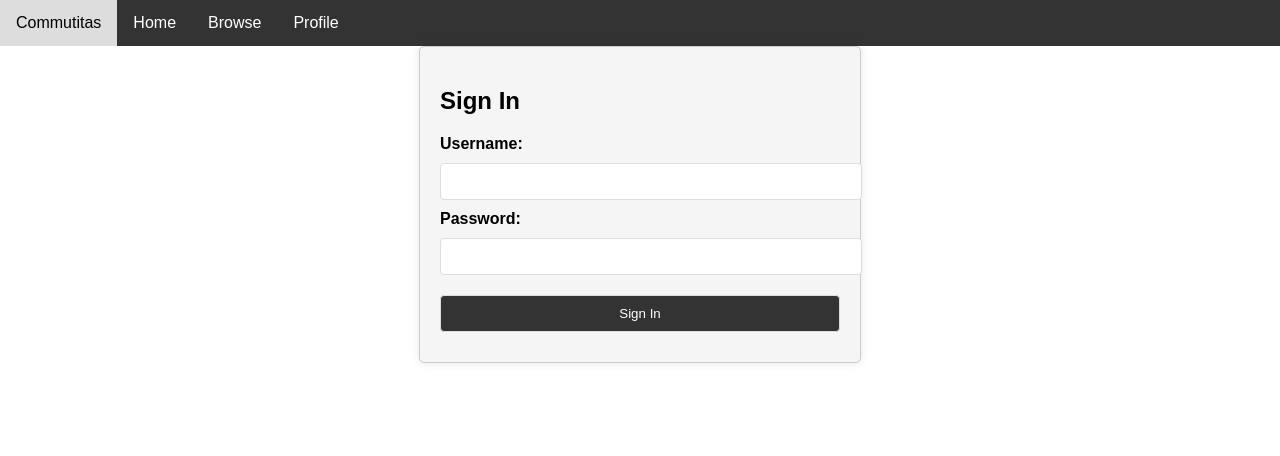
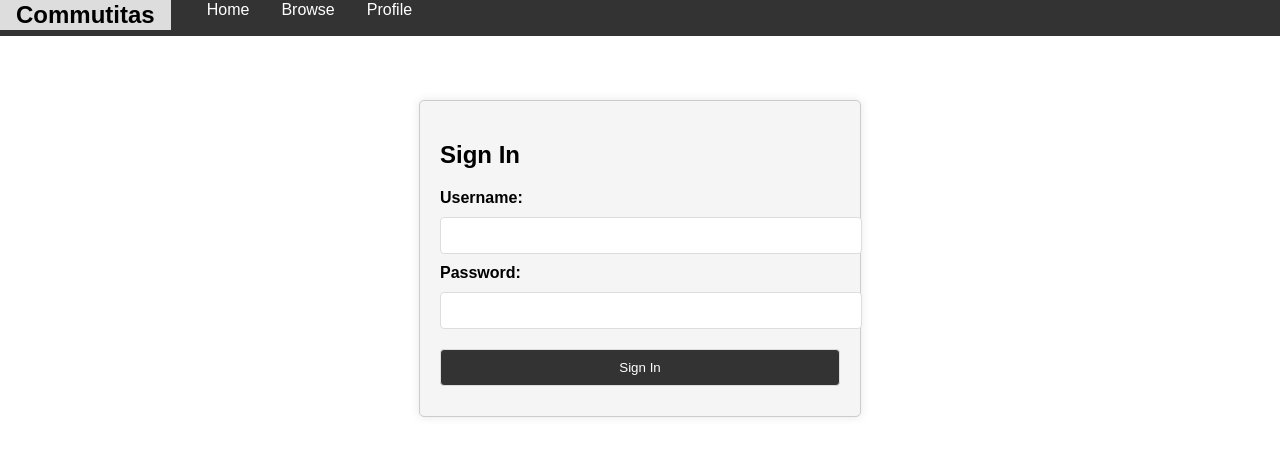
Before and after one commit to yukiCodesStuff/commutitas, a React (Create React App) app in the folder app/: page / in a window 1280 px wide. Shown: the top 456 px of the page. Built offline with nearby package versions, Linux system fonts and the light colour scheme.

Commit message:
pushing before I try okta

```diff
--- a/app/src/App.css
+++ b/app/src/App.css
@@ -8,6 +8,7 @@ body {
 .navbar {
   background-color: #333;
   overflow: hidden;
+  margin-bottom: 5%;
 }
 
 .navbar a {
@@ -16,6 +17,7 @@ body {
   color: white;
   text-align: center;
   padding: 14px 16px;
+  margin-top: 2%;
   text-decoration: none;
 }
 
--- /dev/null
+++ b/app/src/NavBar.css
@@ -0,0 +1,30 @@
+/* Your existing CSS for the navbar */
+.navbar {
+  background-color: #333;
+  overflow: hidden;
+  text-align: center; /* Center the links horizontally */
+}
+
+/* Style for the "Commutitas" link to make it bigger */
+.navbar a:first-child {
+  font-size: 24px; /* You can adjust the font size as needed */
+  font-weight: bold; /* Optional: Make the text bold */
+  float: left; /* Float it to the left to position it at the beginning */
+  margin-right: 20px; /* Add some space on the right of the "Commutitas" link */
+}
+
+/* Style for the other links */
+.navbar a {
+  display: inline-block; /* Display the links as blocks for spacing */
+  font-size: 16px;
+  color: white;
+  text-align: center;
+  padding: 1px 16px;
+  text-decoration: none;
+  margin: 0 auto; /* Center the links vertically and horizontally */
+}
+
+.navbar a:hover {
+  background-color: #ddd;
+  color: black;
+}
--- a/app/src/Navbar.jsx
+++ b/app/src/Navbar.jsx
@@ -1,5 +1,8 @@
 // Navbar.jsx
 import React from 'react';
+import './NavBar.css'; // Import the CSS file for styling
+
+
 
 const Navbar = () => {
   return (
@@ -8,6 +11,8 @@ const Navbar = () => {
       <a href="/Home">Home</a>
       <a href="/BrowsePage">Browse</a>
       <a href="/ProfilePage">Profile</a>
+      <br></br>
+    <br></br>
     </div>
   );
 };
```
Also changed, not shown: app/src/SignIn.css (added).
